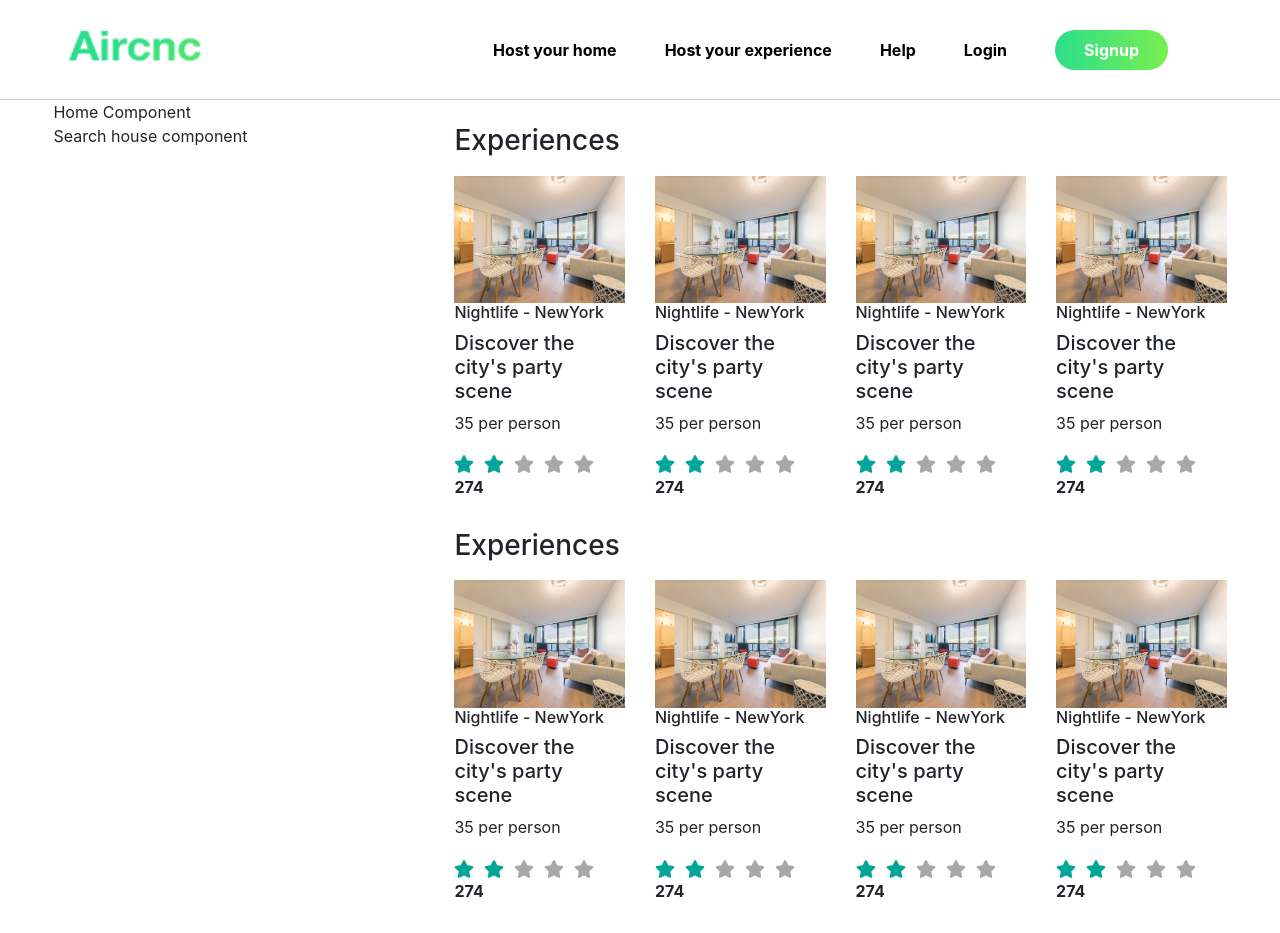
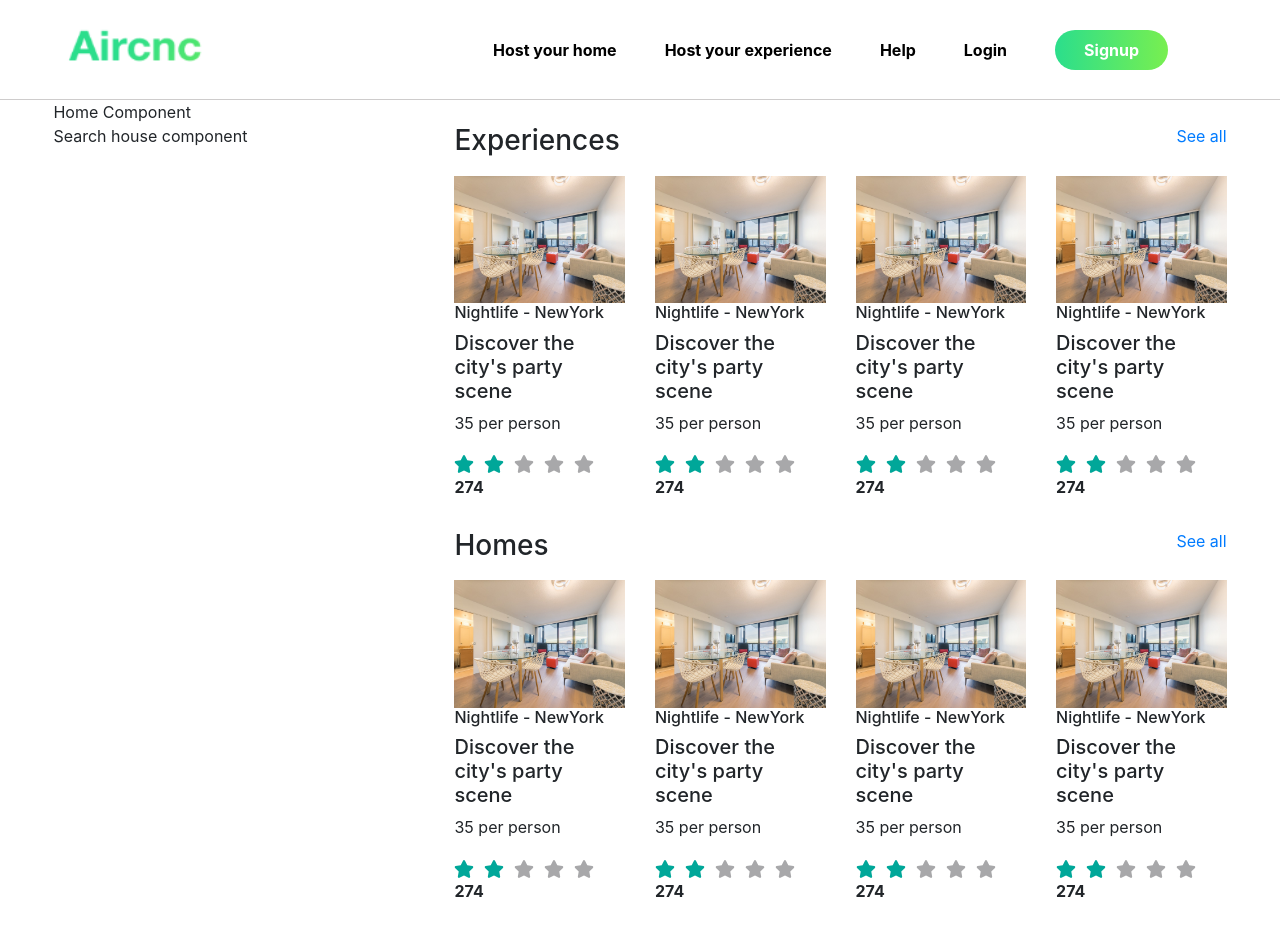
Before and after one commit to Shadab420/aircnc, a React (Create React App) app: page / in a window 1280 px wide. Built offline with nearby package versions, Linux system fonts and the light colour scheme; the HTML template or start-up script is replaced by a standard one.

Commit message:
some updates for reviews component

```diff
--- a/src/components/Reviews/Reviews.js
+++ b/src/components/Reviews/Reviews.js
@@ -2,11 +2,15 @@ import React from 'react';
 import SingleReview from '../SingleReview/SingleReview';
 import './Reviews.scss';
 import { Row, Col } from 'react-bootstrap';
+import { Link } from 'react-router-dom';
 
 const Reviews = () => {
     return (
         <div>
-            <h3>Experiences</h3>
+            <div className="d-flex justify-content-between">
+                <h3>Experiences</h3>
+                <Link to="/">See all</Link>
+            </div>
             <Row>
                     <Col lg={3} md={6} sm={12} xs={12}>
                         <SingleReview/>
@@ -22,18 +26,21 @@ const Reviews = () => {
                     </Col>
             </Row>
 
-            <h3>Experiences</h3>
+            <div className="d-flex justify-content-between">
+                <h3>Homes</h3>
+                <Link to="/">See all</Link>
+            </div>
             <Row>
-                    <Col md={3} sm={12}>
+            <Col lg={3} md={6} sm={12} xs={12}>
                         <SingleReview/>
                     </Col>
-                    <Col md={3} sm={12}>
+                    <Col lg={3} md={6} sm={12} xs={12}>
                         <SingleReview/>
                     </Col>
-                    <Col md={3} sm={12}>
+                    <Col lg={3} md={6} sm={12} xs={12}>
                         <SingleReview/>
                     </Col>
-                    <Col md={3} sm={12}>
+                    <Col lg={3} md={6} sm={12} xs={12}>
                         <SingleReview/>
                     </Col>
             </Row>
```
